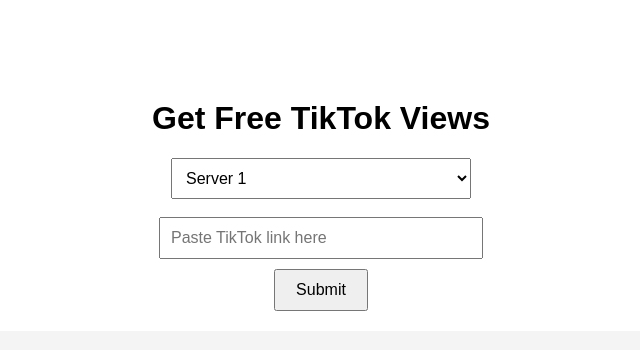
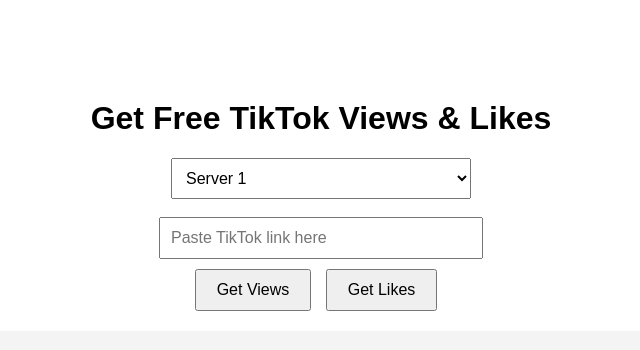
Before and after one commit to nirajtimila/tiktok, a website: page index.html in a window 1280 px wide. Shown: the whole page, without its empty margins (319-959 px from the left). Drawn offline with Linux system fonts and the light colour scheme.

Commit message:
Update index.html

```diff
--- a/index.html
+++ b/index.html
@@ -2,7 +2,7 @@
 <html lang="en">
 <head>
   <meta charset="UTF-8">
-  <title>TikTok Views</title>
+  <title>TikTok Views & Likes</title>
   <style>
     body {
       font-family: Arial, sans-serif;
@@ -20,6 +20,7 @@
       padding: 10px 20px;
       font-size: 16px;
       margin-top: 10px;
+      margin-right: 10px;
     }
 
     .progress-container {
@@ -59,7 +60,7 @@
   </style>
 </head>
 <body>
-  <h1>Get Free TikTok Views</h1>
+  <h1>Get Free TikTok Views & Likes</h1>
 
   <select id="serverSelect">
     <option value="https://tiktok-6re7.onrender.com">Server 1</option>
@@ -72,7 +73,8 @@
 
   <input type="text" id="link" placeholder="Paste TikTok link here" />
   <br />
-  <button onclick="submitLink()">Submit</button>
+  <button onclick="submitLink('views')">Get Views</button>
+  <button onclick="submitLink('likes')">Get Likes</button>
 
   <div class="progress-container" id="progressContainer">
     <div class="progress-bar" id="progressBar"></div>
@@ -90,10 +92,10 @@
       });
     }
 
-    const sessionId = generateUUID(); // single session ID per session
+    const sessionId = generateUUID();
     let eventSource;
 
-    function submitLink() {
+    function submitLink(type = 'views') {
       const link = document.getElementById('link').value;
       const selectedServer = document.getElementById('serverSelect').value;
       const messageDiv = document.getElementById('message');
@@ -118,10 +120,8 @@
         }
       }, 300);
 
-      // Close previous EventSource if any
       if (eventSource) eventSource.close();
 
-      // Start new EventSource for the selected server
       eventSource = new EventSource(`${selectedServer}/progress?sessionId=${sessionId}`);
       eventSource.onmessage = function(event) {
         const log = event.data;
@@ -132,7 +132,7 @@
       fetch(`${selectedServer}/submit`, {
         method: 'POST',
         headers: { 'Content-Type': 'application/json' },
-        body: JSON.stringify({ link, sessionId })
+        body: JSON.stringify({ link, sessionId, type })
       })
       .then(res => res.json())
       .then(data => {
```
